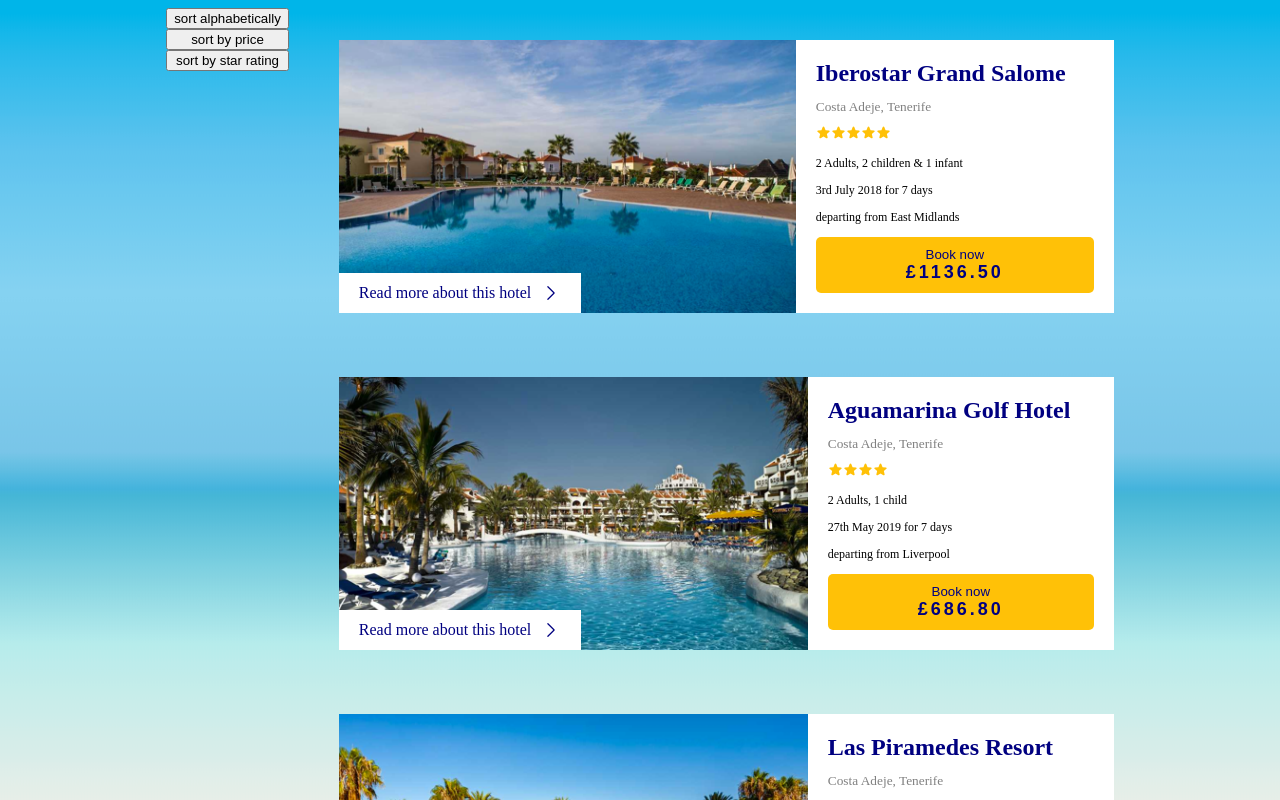
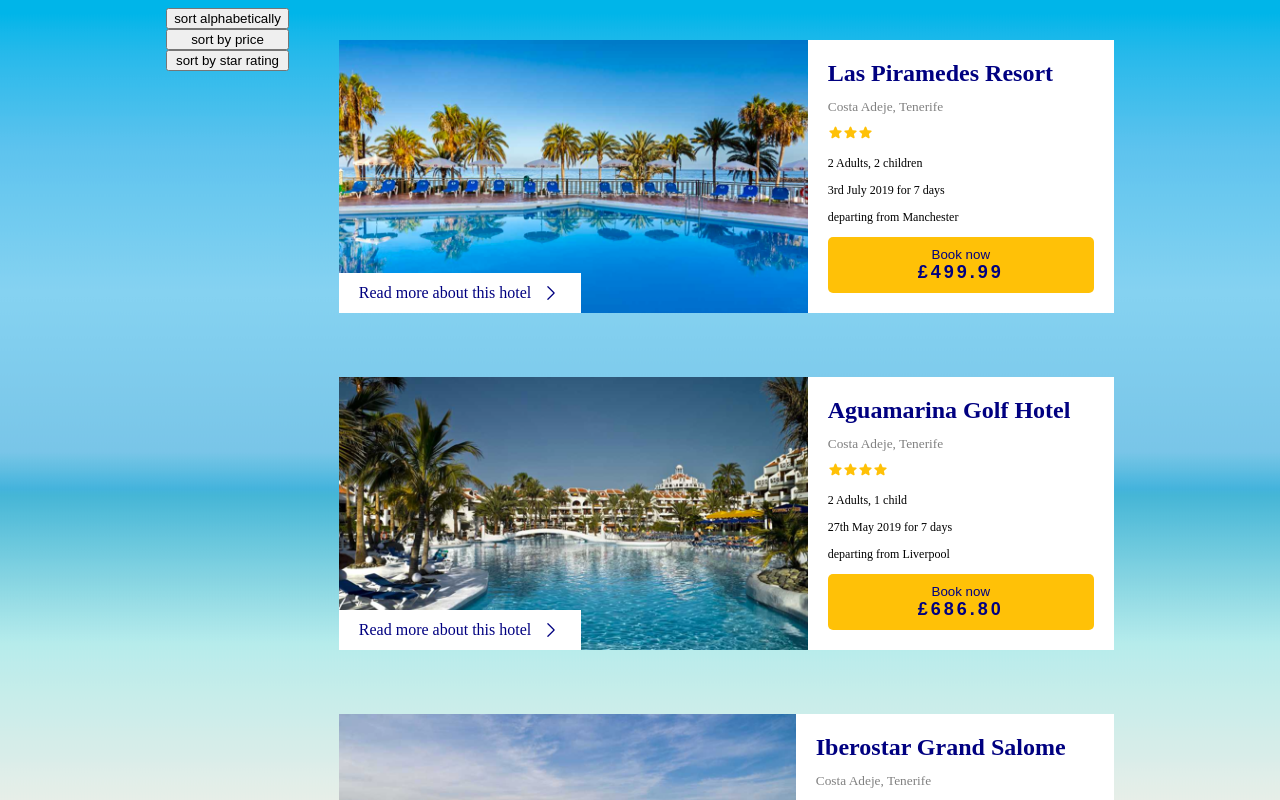
Before and after one commit to legenduzair/holiday-list-app, a React (Create React App) app: page / in a window 1280 px wide. Shown: the top 800 px of the page. Built offline with nearby package versions, Linux system fonts and the light colour scheme; the HTML template or start-up script is replaced by a standard one.

Commit message:
add sort by price as a default and sort by ratings

```diff
--- a/src/App.tsx
+++ b/src/App.tsx
@@ -1,13 +1,19 @@
-import { useState } from "react";
+import { useEffect, useState } from "react";
 import Filters from "./components/Filters/Filters";
 import Hotel from "./components/Hotel/Hotel";
 import { hotelData } from "./constants/hotelData";
 import "./index.css";
 import { HotelData, HotelDataType } from "./types/types";
-import { sortHotelsByName, sortHotelsByPrice } from "./utils/utils";
+import { sortHotelsByName, sortHotelsByPrice, sortHotelsByRating } from "./utils/utils";
 
 function App() {
   const [hotels, setHotels] = useState<HotelData>(hotelData);
+
+  useEffect(() => {
+    const sortedHotelsByPrice = sortHotelsByPrice(hotels);
+        setHotels(sortedHotelsByPrice);
+  }, [])
+
 
   const handleFilterChange = (filter: string) => {
     switch (filter) {
@@ -18,6 +24,10 @@
       case "price":
         const sortedHotelsByPrice = sortHotelsByPrice(hotels);
         setHotels(sortedHotelsByPrice);
+        break;
+      case "starRating":
+        const sortedHotelsByRating = sortHotelsByRating(hotels);
+        setHotels(sortedHotelsByRating);
         break;
       default:
         break;
--- a/src/utils/utils.ts
+++ b/src/utils/utils.ts
@@ -9,5 +9,10 @@
 
 // Sort by Price (Ascending)
 export const sortHotelsByPrice = (hotels: HotelData): HotelData => {
-    return [...hotels].sort((a, b) => a.price - b.price);
-  };
+  return [...hotels].sort((a, b) => a.price - b.price);
+};
+
+// Sort by Star Rating (Descending)
+export const sortHotelsByRating = (hotels: HotelData): HotelData => {
+  return [...hotels].sort((a, b) => b.rating - a.rating);
+};
```
